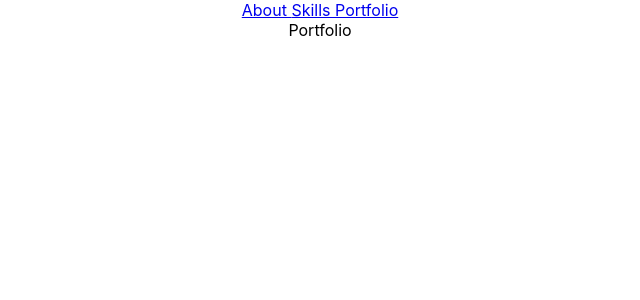
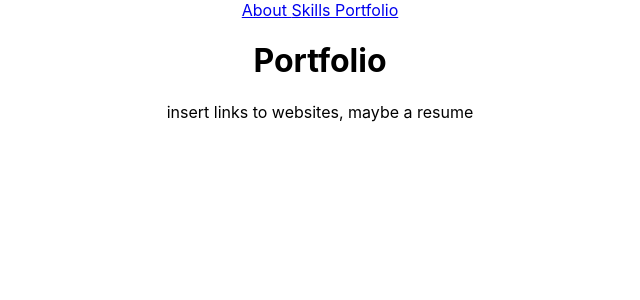
Before and after one commit to alexmcdermid/react-blog, a React (Create React App) app: page /portfolio in a window 1280 px wide. Shown: the top 300 px of the page, without its empty margins (320-960 px from the left). Built offline with nearby package versions, Linux system fonts and the light colour scheme.

Commit message:
add some dummy text

```diff
--- a/src/pages/About/About.jsx
+++ b/src/pages/About/About.jsx
@@ -2,7 +2,8 @@
 export default function About(props) {
     return (
         <div>
-            About
+            <h1>About</h1>
+            <p>about me</p>
         </div>
     )
 }
--- a/src/pages/Portfolio/Portfolio.jsx
+++ b/src/pages/Portfolio/Portfolio.jsx
@@ -2,7 +2,8 @@
 export default function Portfolio(props) {
     return (
         <div>
-            Portfolio
+            <h1>Portfolio</h1>
+            <p>insert links to websites, maybe a resume</p>
         </div>
     )
 }
--- a/src/pages/Skills/Skills.jsx
+++ b/src/pages/Skills/Skills.jsx
@@ -2,7 +2,8 @@
 export default function Skills(props) {
     return (
         <div>
-            Skills
+            <h1>Skills</h1>
+            <p>some skills</p>
         </div>
     )
 }
```
